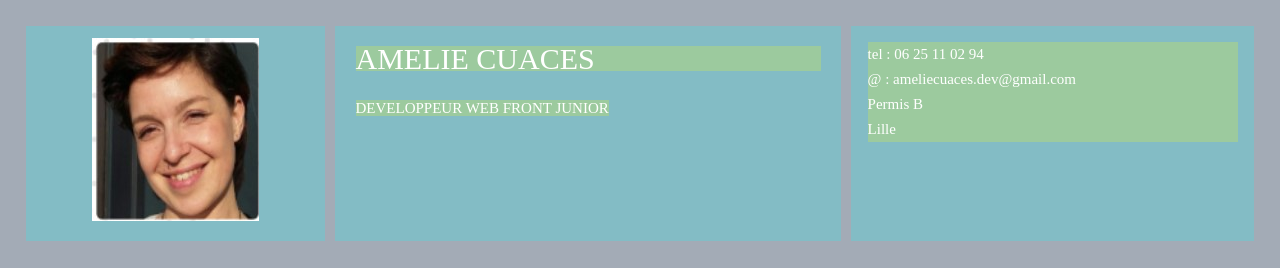
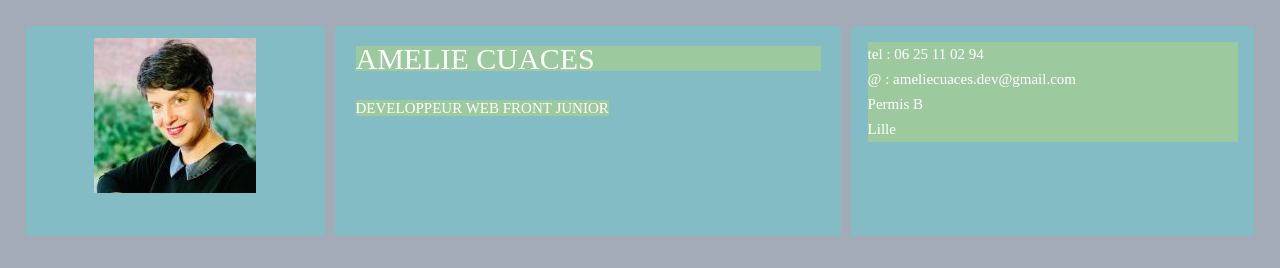
Before and after one commit to melou-dev/cvdev, a plain HTML site: page index.html in a window 1280 px wide. Shown: the top 268 px of the page. Drawn offline with Linux system fonts and the light colour scheme.

Commit message:
add images to repo cv

```diff
--- a/index.html
+++ b/index.html
@@ -21,7 +21,7 @@
                 <h1><strong></strong>AMELIE CUACES</strong></h1><br>
                 <h2></h2><strong>DEVELOPPEUR WEB FRONT JUNIOR</strong></h2>
             </div>
-            <figure><img src="image/photoameliecuaces.jpg" alt="my picture"></figure>
+            <figure><img src="image/2019.CVphotosmall.jpg" alt="my picture"></figure>
             <ul>
                 <li>tel : 06 25 11 02 94</li>
                 <li>@ : ameliecuaces.dev@gmail.com</li>
```
Also changed, not shown: image/2019-CVphoto.jpg (added), image/2019.CVphotosmall.jpg (added), image/header- banner-902587_960_720.jpg (added), image/header-banner-895575_960_720.jpg (added).
